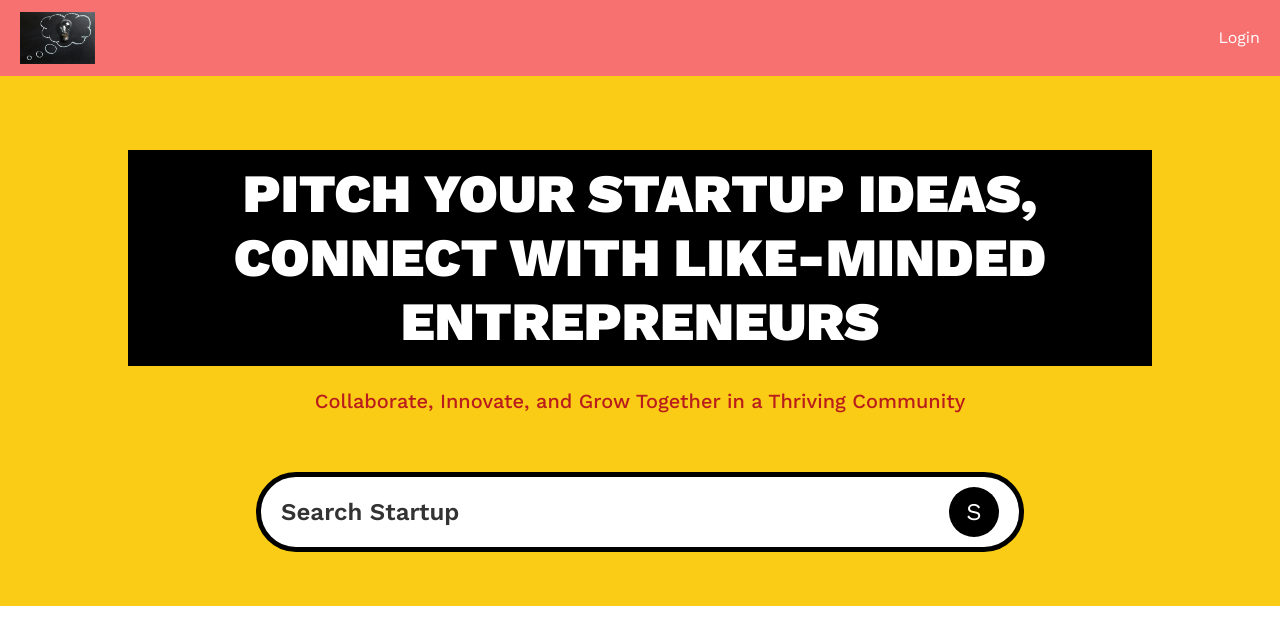
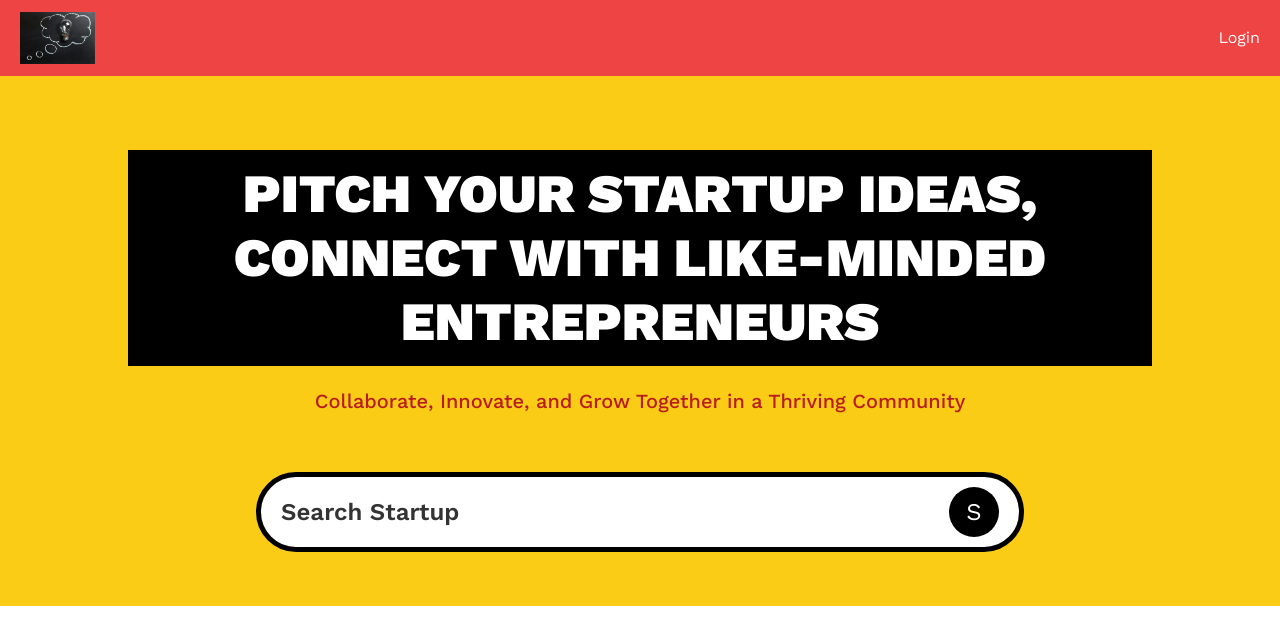
Before and after one commit to Aakash0419/fluffy-octo-eureka, a Next.js app: page / in a window 1280 px wide. Shown: the top 644 px of the page. Built offline with nearby package versions, Linux system fonts and the light colour scheme; no server answers.

Commit message:
just navbar colour change

```diff
--- a/app/components/Navbar.tsx
+++ b/app/components/Navbar.tsx
@@ -5,7 +5,7 @@
  const Navbar = async () => {
     const session = await auth()
   return (
-    <header className="px-5 py-3 bg-red-400 shadow-sm font-work-sans ">
+    <header className="px-5 py-3 bg-red-500 shadow-sm font-work-sans ">
         <nav className="flex justify-between items-center ">
             <Link href='/'>
                 <Image src='/logo.jpeg' alt="logo" width={75} height={25}/>
```
